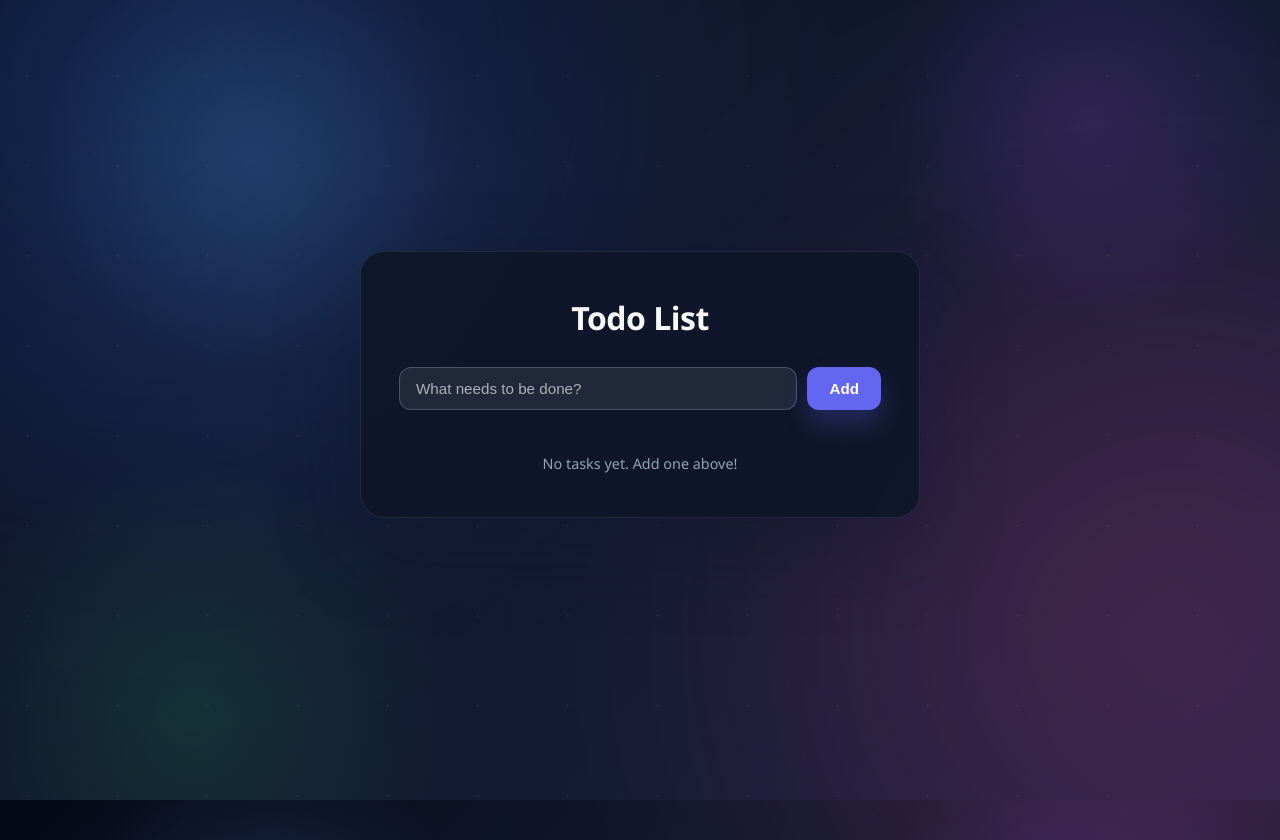
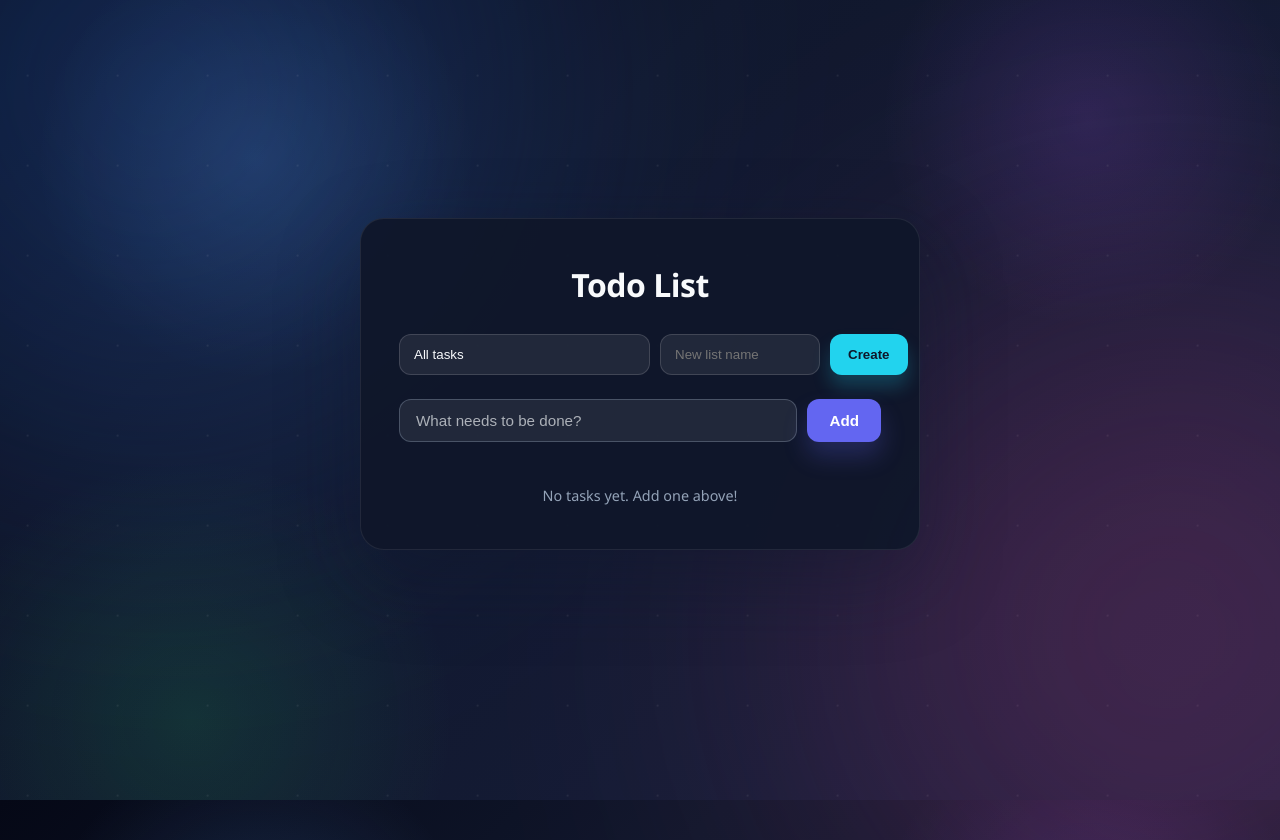
Before and after one commit to GuyGuyPeres/Learning_Flask_API, a Flask app: page / in a window 1280 px wide; the page is wider, and only the part inside the window is pictured. Shown: the top 840 px of that part. Run offline with Flask 3, Linux system fonts and the light colour scheme; data that the repository does not hold is empty.

Commit message:
added functional lists for the tasks (now you can have list of tasks)

```diff
--- a/app.py
+++ b/app.py
@@ -2,6 +2,7 @@
 from flask import Flask, jsonify, request, render_template
 from werkzeug.exceptions import NotFound, BadRequest, Conflict, UnprocessableEntity, HTTPException, MethodNotAllowed
 from routes.tasks import tasks_bp
+from routes.lists import lists_bp
 from config.errors import errors_bp
 from config.database import init_db
 from pymongo import MongoClient
@@ -15,6 +16,7 @@ app = Flask(__name__)
 
 init_db(app)
 app.register_blueprint(tasks_bp)
+app.register_blueprint(lists_bp)
 app.register_blueprint(errors_bp)
 
 @app.route("/", methods=["GET"])
--- /dev/null
+++ b/models/list.py
@@ -0,0 +1,39 @@
+import uuid
+from config.database import get_collection
+
+
+def serialize_list(lst):
+    lst["_id"] = str(lst["_id"])
+    return lst
+
+
+def get_all_lists():
+    col = get_collection("lists")
+    return [serialize_list(l) for l in col.find()]
+
+
+def get_list_by_id(list_id):
+    col = get_collection("lists")
+    return col.find_one({"id": list_id})
+
+
+def create_list(name):
+    doc = {"id": str(uuid.uuid4()), "name": name}
+    col = get_collection("lists")
+    col.insert_one(doc)
+    return serialize_list(doc)
+
+
+def update_list(list_id, name):
+    col = get_collection("lists")
+    return col.find_one_and_update(
+        {"id": list_id}, {"$set": {"name": name}}, return_document=True
+    )
+
+
+def delete_list(list_id):
+    col = get_collection("lists")
+    lst = col.find_one_and_delete({"id": list_id})
+    if lst:
+        get_collection("tasks").delete_many({"list_id": list_id})
+    return lst
--- a/models/task.py
+++ b/models/task.py
@@ -23,9 +23,12 @@ from config.database import get_collection
 #     }
 #     ]
 
-def get_all_tasks():
+def get_all_tasks(list_id=None):
     col = get_collection("TodosCollection")
-    all_todos = list(col.find())
+    query = {}
+    if list_id:
+        query["list_id"] = list_id
+    all_todos = list(col.find(query))
     for task in all_todos:
         task["_id"] = str(task["_id"])
 
@@ -59,6 +62,8 @@ def create_task(task_data):
         "title" : task_data["title"],
         "completed" : False
     }
+    if "list_id" in task_data and task_data["list_id"]:
+        new_task["list_id"] = task_data["list_id"]
 
     col.insert_one(new_task) # here the "_id" becomes objectId and we need to convert it to string.
 
--- /dev/null
+++ b/routes/lists.py
@@ -0,0 +1,63 @@
+from flask import request, jsonify, Blueprint
+from werkzeug.exceptions import NotFound, BadRequest, UnprocessableEntity
+
+from models.list import get_all_lists, get_list_by_id, create_list, update_list, delete_list
+
+lists_bp = Blueprint("lists", __name__)
+
+
+@lists_bp.route("/lists", methods=["GET"])
+def get_lists():
+    return jsonify(get_all_lists())
+
+
+@lists_bp.route("/lists/<list_id>", methods=["GET"])
+def get_list(list_id):
+    lst = get_list_by_id(list_id)
+    if not lst:
+        raise NotFound(f"{list_id} not found")
+    lst["_id"] = str(lst["_id"])
+    return jsonify(lst)
+
+
+@lists_bp.route("/lists", methods=["POST"])
+def create_list_route():
+    data = request.get_json(silent=True)
+    if not data or not isinstance(data, dict):
+        raise BadRequest("request body must be json")
+    if "name" not in data:
+        raise BadRequest("name is required")
+    name = data["name"]
+    if not isinstance(name, str):
+        raise BadRequest("name must be a string")
+    if not name.strip():
+        raise UnprocessableEntity("name must contain text")
+    new_list = create_list(name.strip())
+    return jsonify({"success": True, "data": new_list}), 201
+
+
+@lists_bp.route("/lists/<list_id>", methods=["PUT"])
+def update_list_route(list_id):
+    data = request.get_json(silent=True)
+    if not data or not isinstance(data, dict):
+        raise BadRequest("request body must be json")
+    if "name" not in data:
+        raise BadRequest("name is required")
+    name = data["name"]
+    if not isinstance(name, str):
+        raise BadRequest("name must be a string")
+    if not name.strip():
+        raise UnprocessableEntity("name must contain text")
+    result = update_list(list_id, name.strip())
+    if not result:
+        raise NotFound(f"{list_id} not found")
+    result["_id"] = str(result["_id"])
+    return jsonify(result)
+
+
+@lists_bp.route("/lists/<list_id>", methods=["DELETE"])
+def delete_list_route(list_id):
+    lst = delete_list(list_id)
+    if not lst:
+        raise NotFound(f"{list_id} not found")
+    return jsonify({"message": f"removed list {lst['name']}"})
--- a/routes/tasks.py
+++ b/routes/tasks.py
@@ -2,20 +2,23 @@ from flask import jsonify, request, Blueprint
 from werkzeug.exceptions import NotFound, BadRequest, Conflict, UnprocessableEntity, HTTPException, MethodNotAllowed
 import uuid
 from models.task import get_all_tasks, get_task_by_id, create_task, update_task_with_put, delete_a_task_by_id
+from models.list import get_list_by_id
 from config.database import get_collection
 
 tasks_bp = Blueprint("tasks", __name__)
 
 @tasks_bp.route('/tasks', methods=['GET', 'POST'])
 def tasks1():
-
-
     if request.method == "GET":
-        return jsonify(get_all_tasks())
-
+        list_id = request.args.get("list_id")
+        return jsonify(get_all_tasks(list_id=list_id))
 
     if request.method == "POST":
-        new_data = request.json
+        new_data = request.json or {}
+        list_id = new_data.get("list_id")
+        if list_id:
+            if not get_list_by_id(list_id):
+                raise NotFound(f"List {list_id} not found")
         return create_task(new_data)
 
 
--- a/static/style.css
+++ b/static/style.css
@@ -108,6 +108,57 @@ h1 {
   transition: border-color 0.2s, background 0.2s;
   background: rgba(255, 255, 255, 0.08);
   color: #f8fafc;
+}
+
+.list-toolbar {
+  display: flex;
+  flex-wrap: wrap;
+  gap: 10px;
+  justify-content: space-between;
+  margin-bottom: 24px;
+}
+
+.list-toolbar select,
+.list-toolbar input[type="text"] {
+  flex: 1;
+  min-width: 160px;
+  padding: 12px 14px;
+  border-radius: 12px;
+  border: 1px solid rgba(255, 255, 255, 0.14);
+  background: rgba(255, 255, 255, 0.08);
+  color: #f8fafc;
+  outline: none;
+}
+
+.list-toolbar select {
+  appearance: none;
+  -webkit-appearance: none;
+  -moz-appearance: none;
+  cursor: pointer;
+}
+
+#new-list-form {
+  display: flex;
+  gap: 10px;
+  flex: 1;
+  min-width: 220px;
+}
+
+#new-list-form button {
+  padding: 12px 18px;
+  border-radius: 12px;
+  border: none;
+  background: #22d3ee;
+  color: #0f172a;
+  font-weight: 700;
+  cursor: pointer;
+  transition: transform 0.2s, background 0.2s;
+  box-shadow: 0 12px 18px rgba(34, 211, 238, 0.22);
+}
+
+#new-list-form button:hover {
+  background: #38bdf8;
+  transform: translateY(-1px);
 }
 
 #add-form input[type="text"]::placeholder {
--- a/templates/index.html
+++ b/templates/index.html
@@ -10,6 +10,22 @@
   <div class="star-field"></div>
   <div class="container">
     <h1>Todo List</h1>
+
+    <div class="list-toolbar">
+      <select id="list-select">
+        <option value="">All tasks</option>
+      </select>
+
+      <form id="new-list-form">
+        <input
+          type="text"
+          id="new-list-name"
+          placeholder="New list name"
+          autocomplete="off"
+        />
+        <button type="submit">Create</button>
+      </form>
+    </div>
 
     <form id="add-form">
       <input
@@ -36,11 +52,69 @@
     const errorMsg  = document.getElementById("error-msg");
     const addForm   = document.getElementById("add-form");
     const newTitle  = document.getElementById("new-title");
+    const listSelect = document.getElementById("list-select");
+    const newListForm = document.getElementById("new-list-form");
+    const newListName = document.getElementById("new-list-name");
+
+    let currentListId = "";
+    let listsCache = [];
 
     function showError(msg) {
       errorMsg.textContent = msg;
       errorMsg.classList.remove("hidden");
       setTimeout(() => errorMsg.classList.add("hidden"), 4000);
+    }
+
+    function updateListHeader() {
+      const header = document.querySelector("h1");
+      if (!header) return;
+      if (currentListId) {
+        const selected = listsCache.find(list => list.id === currentListId);
+        header.textContent = selected ? `Todo List — ${selected.name}` : "Todo List";
+      } else {
+        header.textContent = "Todo List";
+      }
+    }
+
+    function renderLists(lists) {
+      listsCache = Array.isArray(lists) ? lists : [];
+      listSelect.innerHTML = '<option value="">All tasks</option>';
+      listsCache.forEach(list => {
+        const option = document.createElement("option");
+        option.value = list.id || list._id || "";
+        option.textContent = list.name || list.id || "Unnamed list";
+        listSelect.appendChild(option);
+      });
+      listSelect.value = currentListId || "";
+      updateListHeader();
+    }
+
+    async function loadLists() {
+      try {
+        const res = await fetch("/lists");
+        const data = await res.json();
+        if (!res.ok) throw new Error(data.error || "Failed to load lists");
+        renderLists(data);
+      } catch (e) {
+        showError(e.message);
+      }
+    }
+
+    async function createList(name) {
+      const res = await fetch("/lists", {
+        method: "POST",
+        headers: { "Content-Type": "application/json" },
+        body: JSON.stringify({ name }),
+      });
+      const data = await res.json();
+      if (!res.ok) throw new Error(data.error || data.message || "Failed to create list");
+      return data.data || data;
+    }
+
+    function setCurrentList(listId) {
+      currentListId = listId || "";
+      updateListHeader();
+      loadTasks();
     }
 
   function renderTasks(tasks) {
@@ -83,26 +157,30 @@
 
     async function loadTasks() {
       try {
-        const res  = await fetch(API);
+        const url = currentListId ? `${API}?list_id=${encodeURIComponent(currentListId)}` : API;
+        const res  = await fetch(url);
         const data = await res.json();
         if (!res.ok) throw new Error(data.error || "Failed to load tasks");
-        renderTasks(data);
+        renderTasks(Array.isArray(data) ? data : []);
       } catch (e) {
         showError(e.message);
       }
     }
 
     async function createTask(title) {
+      const body = { title };
+      if (currentListId) {
+        body.list_id = currentListId;
+      }
+
       const res  = await fetch(API, {
         method: "POST",
         headers: { "Content-Type": "application/json" },
-        body: JSON.stringify({ title }),
+        body: JSON.stringify(body),
       });
       const data = await res.json();
       if (!res.ok) throw new Error(data.error || "Failed to create task");
-
-      // FIX: Change 'data.data' to 'data.new_task' to match HAFRADA_models.py
-      return data.new_task;
+      return data.new_task || data;
     }
 
 
@@ -214,13 +292,38 @@
       try {
         await createTask(title);
         newTitle.value = "";
-        loadTasks();
+        await loadTasks();
       } catch (e) {
         showError(e.message);
       }
     });
 
-    loadTasks();
+    listSelect.addEventListener("change", () => {
+      setCurrentList(listSelect.value);
+    });
+
+    newListForm.addEventListener("submit", async e => {
+      e.preventDefault();
+      const name = newListName.value.trim();
+      if (!name) return;
+      try {
+        const newList = await createList(name);
+        newListName.value = "";
+        await loadLists();
+        if (newList && newList.id) {
+          setCurrentList(newList.id);
+        }
+      } catch (e) {
+        showError(e.message);
+      }
+    });
+
+    async function init() {
+      await loadLists();
+      loadTasks();
+    }
+
+    init();
   </script>
 </body>
 </html>
```
